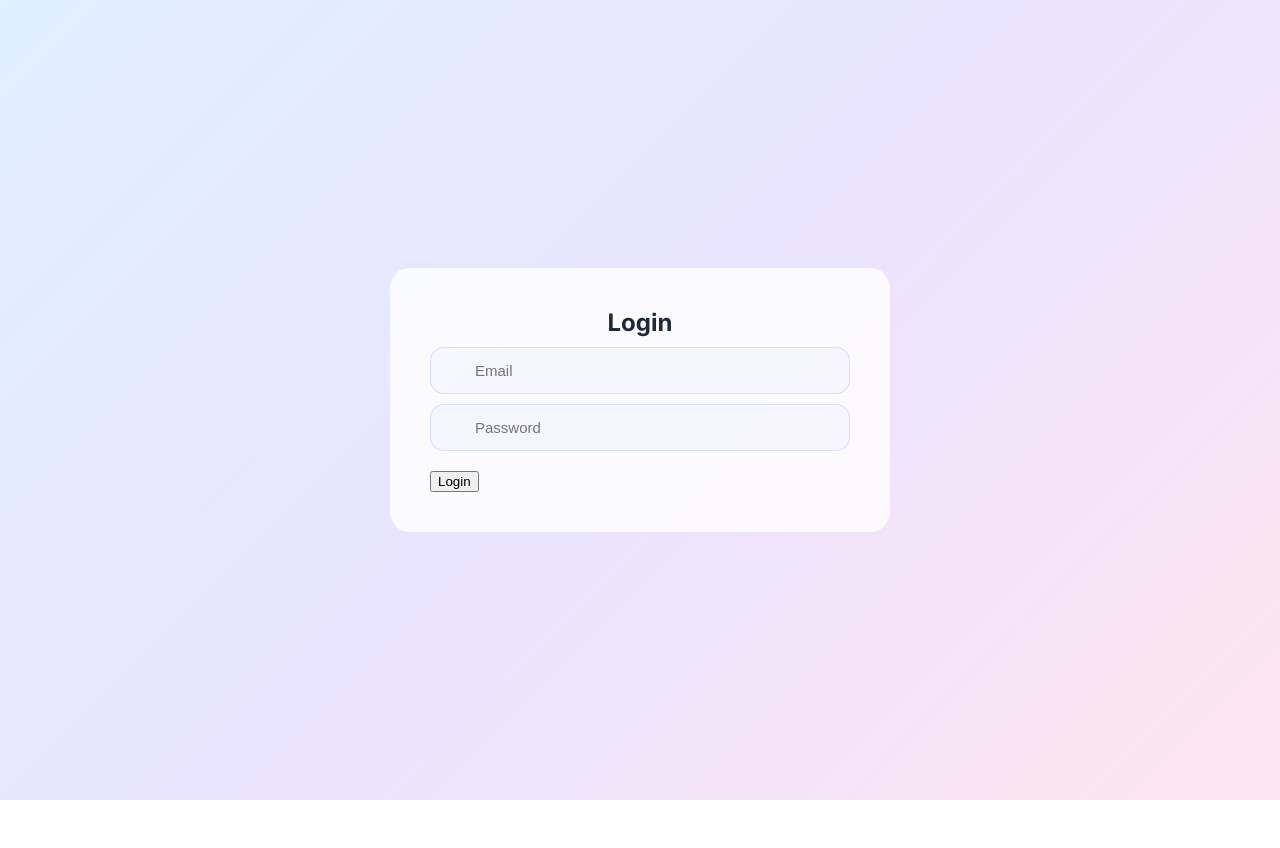
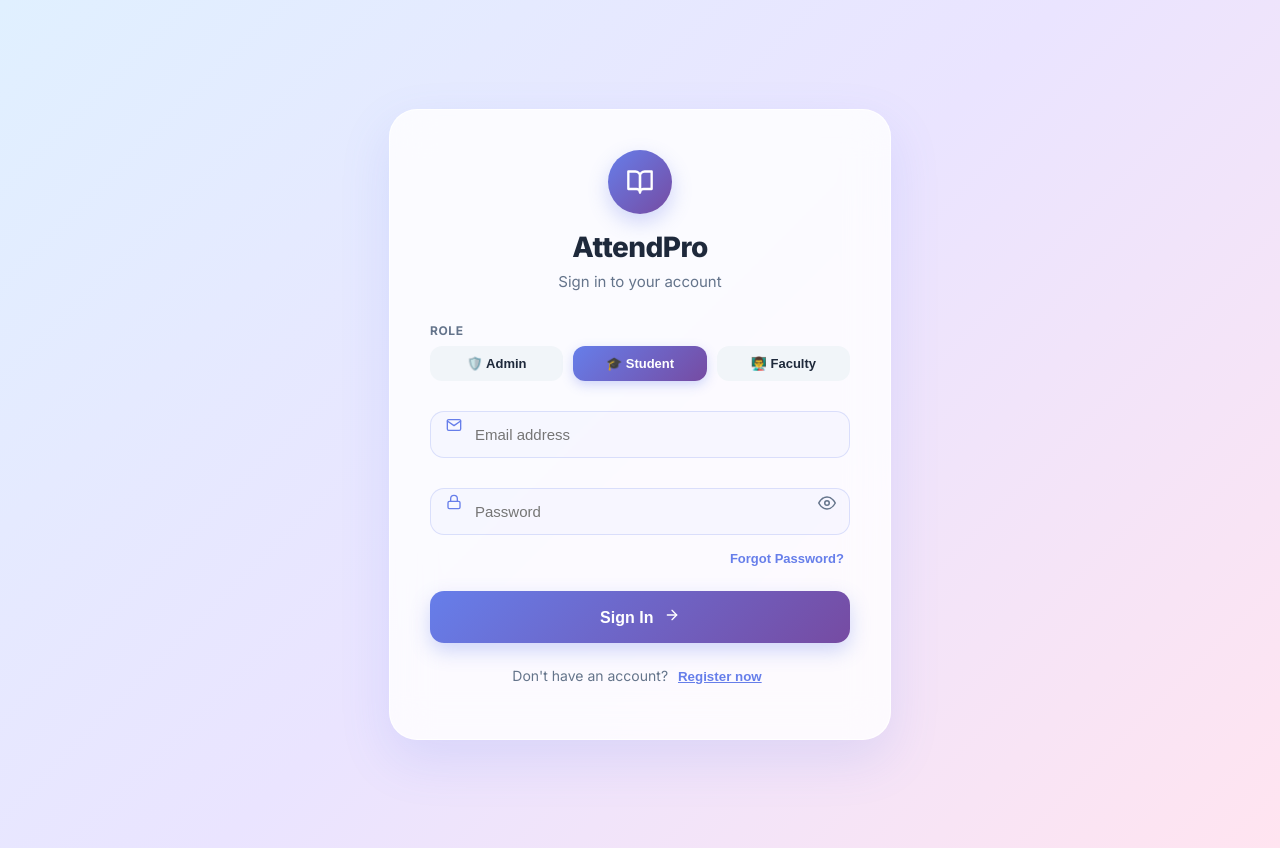
Before and after one commit to siribhargavi-t/attendance-system, a React (Create React App) app in the folder frontend/: page /login in a window 1280 px wide. Before the commit the page ends 800 px from the top, so only its background shows below. Built offline with nearby package versions, Linux system fonts and the light colour scheme.

Commit message:
fix login

```diff
--- a/frontend/src/pages/Auth/Login.jsx
+++ b/frontend/src/pages/Auth/Login.jsx
@@ -2,6 +2,7 @@ import React, { useState } from "react";
 import { useNavigate } from "react-router-dom";
 import { motion, AnimatePresence } from "framer-motion";
 import { FiMail, FiLock, FiEye, FiEyeOff, FiBookOpen, FiArrowRight } from "react-icons/fi";
+// import API from "../../services/api";
 import axios from "axios";
 import { useTheme } from "../../context/ThemeContext";
 
@@ -24,44 +25,20 @@ const Login = () => {
 
   const isDark = darkMode;
 
-  // ✅ FIXED LOGIN FUNCTION
-  const handleLogin = async (e) => {
-    e.preventDefault(); // 🔥 VERY IMPORTANT
 
-    console.log("LOGIN CLICKED");
-
-    setLoading(true);
-    setError("");
-
+const handleLogin = async () => {
   try {
     const res = await axios.post(
       "https://attendance-system-cb8z.onrender.com/api/auth/login",
       {
         email,
-          password,
-          role, // ✅ include role if backend uses it
+        password
       }
     );
-
-      console.log("LOGIN SUCCESS:", res.data);
-
-      // ✅ Save token if exists
-      if (res.data.token) {
-        localStorage.setItem("token", res.data.token);
-      }
-
-      // ✅ Navigate after login
-      navigate("/dashboard");
-
+console.log("LOGIN API HIT VERSION 999");
+    console.log(res.data);
   } catch (err) {
-      console.error("LOGIN ERROR:", err);
-
-      setError(
-        err.response?.data?.message ||
-        "Login failed. Please try again."
-      );
-    } finally {
-      setLoading(false);
+    console.error(err);
   }
 };
 
@@ -86,40 +63,251 @@ const Login = () => {
     fontSize: 15,
     outline: "none",
     boxSizing: "border-box",
+    transition: "all 0.2s ease",
   };
 
   return (
-    <div style={{ minHeight: "100vh", display: "flex", alignItems: "center", justifyContent: "center", background: bg }}>
-      <motion.div style={{ width: 420, padding: 40, background: cardBg, borderRadius: 20 }}>
+    <div
+      style={{
+        minHeight: "100vh",
+        display: "flex",
+        alignItems: "center",
+        justifyContent: "center",
+        background: bg,
+        padding: "24px",
+      }}
+    >
+      {/* Floating orbs (Clouds) */}
 
-        <h2 style={{ textAlign: "center", color: textColor }}>Login</h2>
+      <motion.div
+        initial={{ opacity: 0, y: 40, scale: 0.98 }}
+        animate={{ opacity: 1, y: 0, scale: 1 }}
+        transition={{ duration: 0.6, ease: "easeOut" }}
+        style={{
+          width: "100%",
+          maxWidth: 420,
+          background: cardBg,
+          border: `1px solid ${cardBorder}`,
+          borderRadius: 28,
+          padding: 40,
+          backdropFilter: "blur(20px)",
+          boxShadow: isDark
+            ? "0 20px 50px rgba(0,0,0,0.3)"
+            : "0 20px 50px rgba(102,126,234,0.15)",
+          position: "relative",
+          zIndex: 10,
+        }}
+      >
+        <div style={{ textAlign: "center", marginBottom: 32 }}>
+          <div
+            style={{
+              width: 64,
+              height: 64,
+              borderRadius: "50%",
+              background: "linear-gradient(135deg, #667eea, #764ba2)",
+              display: "flex",
+              justifyContent: "center",
+              alignItems: "center",
+              margin: "0 auto 16px",
+              boxShadow: "0 8px 20px rgba(102,126,234,0.3)",
+            }}
+          >
+            <FiBookOpen size={28} color="#fff" />
+          </div>
 
-        {/* ✅ FORM FIXED */}
+          <h1 style={{
+            fontSize: 28,
+            fontWeight: 800,
+            margin: 0,
+            color: textColor,
+            letterSpacing: "-0.02em"
+          }}>
+            AttendPro
+          </h1>
+          <p style={{ color: mutedColor, marginTop: 8, fontSize: 15 }}>
+            Sign in to your account
+          </p>
+        </div>
+
         <form onSubmit={handleLogin}>
+          <div style={{ marginBottom: 20 }}>
+            <label style={{
+              fontSize: 12,
+              fontWeight: 700,
+              color: mutedColor,
+              textTransform: "uppercase",
+              letterSpacing: "0.05em",
+              display: "block",
+              marginBottom: 8
+            }}>
+              Role
+            </label>
+            <div style={{ display: "flex", gap: 10 }}>
+              {ROLES.map((r) => (
+                <button
+                  key={r.label}
+                  type="button"
+                  onClick={() => setRole(r.label.toLowerCase())}
+                  style={{
+                    flex: 1,
+                    padding: "10px 4px",
+                    borderRadius: 12,
+                    border: "none",
+                    background: role === r.label.toLowerCase()
+                      ? "linear-gradient(135deg, #667eea, #764ba2)"
+                      : (isDark ? "rgba(255,255,255,0.05)" : "#f1f5f9"),
+                    color: role === r.label.toLowerCase() ? "white" : textColor,
+                    fontWeight: 600,
+                    fontSize: 13,
+                    cursor: "pointer",
+                    transition: "all 0.2s ease",
+                    boxShadow: role === r.label.toLowerCase()
+                      ? "0 4px 12px rgba(102,126,234,0.3)"
+                      : "none",
+                  }}
+                >
+                  {r.emoji} {r.label}
+                </button>
+              ))}
+            </div>
+          </div>
 
+          <div style={{ marginBottom: 20, position: "relative" }}>
+            <FiMail
+              style={{
+                position: "absolute",
+                left: 16,
+                top: 16,
+                color: "#667eea",
+              }}
+            />
             <input
               type="email"
-            placeholder="Email"
               value={email}
               onChange={(e) => setEmail(e.target.value)}
+              placeholder="Email address"
               style={inputStyle}
+              onFocus={(e) => e.target.style.borderColor = "#667eea"}
+              onBlur={(e) => e.target.style.borderColor = inputBorder}
+            />
+          </div>
+
+          <div style={{ marginBottom: 12, position: "relative" }}>
+            <FiLock
+              style={{
+                position: "absolute",
+                left: 16,
+                top: 16,
+                color: "#667eea",
+              }}
+            />
+            <input
+              type={showPassword ? "text" : "password"}
+              value={password}
+              onChange={(e) => setPassword(e.target.value)}
+              placeholder="Password"
+              style={{ ...inputStyle, paddingRight: 48 }}
+              onFocus={(e) => e.target.style.borderColor = "#667eea"}
+              onBlur={(e) => e.target.style.borderColor = inputBorder}
             />
 
-          <input
-            type={showPassword ? "text" : "password"}
-            placeholder="Password"
-            value={password}
-            onChange={(e) => setPassword(e.target.value)}
-            style={{ ...inputStyle, marginTop: 10 }}
-          />
+            <button
+              type="button"
+              onClick={() => setShowPassword(!showPassword)}
+              style={{
+                position: "absolute",
+                right: 14,
+                top: 16,
+                border: "none",
+                background: "none",
+                color: mutedColor,
+                cursor: "pointer",
+                padding: 0,
+              }}
+            >
+              {showPassword ? <FiEyeOff size={18} /> : <FiEye size={18} />}
+            </button>
+          </div>
 
-          <button type="submit" disabled={loading} style={{ marginTop: 20 }}>
-            {loading ? "Logging in..." : "Login"}
+          <div style={{ textAlign: "right", marginBottom: 24 }}>
+            <button
+              type="button"
+              onClick={() => navigate("/forgot-password")}
+              style={{
+                border: "none",
+                background: "none",
+                color: "#667eea",
+                fontSize: 13,
+                fontWeight: 600,
+                cursor: "pointer",
+              }}
+            >
+              Forgot Password?
             </button>
+          </div>
 
-          {error && <p style={{ color: "red" }}>{error}</p>}
+          <AnimatePresence>
+            {error && (
+              <motion.div
+                initial={{ opacity: 0, height: 0 }}
+                animate={{ opacity: 1, height: "auto" }}
+                exit={{ opacity: 0, height: 0 }}
+                style={{
+                  color: "#f87171",
+                  background: "rgba(248, 113, 113, 0.1)",
+                  padding: "10px 14px",
+                  borderRadius: 10,
+                  fontSize: 13,
+                  fontWeight: 500,
+                  marginBottom: 20,
+                  border: "1px solid rgba(248, 113, 113, 0.2)"
+                }}
+              >
+                {error}
+              </motion.div>
+            )}
+          </AnimatePresence>
 
+          <button
+            type="submit"
+            disabled={loading}
+            style={{
+              width: "100%",
+              padding: 16,
+              border: "none",
+              borderRadius: 14,
+              background: loading ? "#94a3b8" : "linear-gradient(135deg, #667eea, #764ba2)",
+              color: "white",
+              fontWeight: 700,
+              fontSize: 16,
+              cursor: loading ? "not-allowed" : "pointer",
+              boxShadow: loading ? "none" : "0 8px 20px rgba(102,126,234,0.3)",
+              transition: "all 0.2s ease",
+            }}
+          >
+            {loading ? "Signing in..." : <>Sign In <FiArrowRight style={{ marginLeft: 6 }} /></>}
+          </button>
         </form>
+
+        <div style={{ textAlign: "center", marginTop: 24 }}>
+          <p style={{ color: mutedColor, fontSize: 14 }}>
+            Don't have an account?{" "}
+            <button
+              type="button"
+              onClick={() => navigate("/register")}
+              style={{
+                border: "none",
+                background: "none",
+                color: "#667eea",
+                fontWeight: 700,
+                cursor: "pointer",
+                textDecoration: "underline"
+              }}
+            >
+              Register now
+            </button>
+          </p>
+        </div>
       </motion.div>
     </div>
   );
```
Lines whose indentation alone changed are shown as unchanged.
